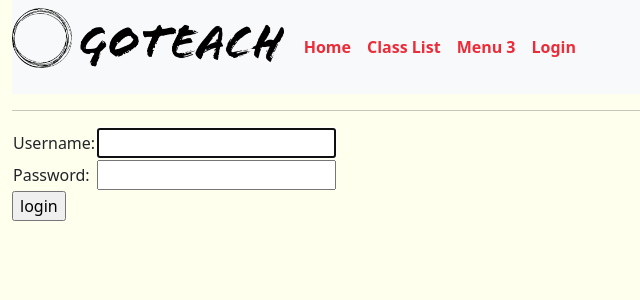
After one commit to ParadigmMango2/CS3300, a Django app: page /accounts/login/ in a window 1280 px wide. The commit adds this page. Shown: the top 300 px of the page, without its empty margins (0-640 px from the left). Run offline with Django 4.2, Linux system fonts and the light colour scheme; some libraries are stand-ins or nearby versions; some web fonts are replaced.

Commit message:
Added basic login page

```diff
--- a/goteach/goteach_app/templates/goteach_app/base_template.html
+++ b/goteach/goteach_app/templates/base_template.html
@@ -37,11 +37,12 @@
               <a class="nav-link" aria-current="page" href="{% url 'index' %}">Home</a>
               <a class="nav-link" href="{% url 'class_list' %}">Class List</a>
               <a class="nav-link" href="#">Menu 3</a>
-              {% comment %} {% if user.is_authenticated %}
-                <a class="nav-link" href="{% url 'logout' %}?next={{ request.path }}">Logout {{user}}</a>
+              {% if user.is_authenticated %}
+                {% comment %}<a class="nav-link" href="{% url 'logout' %}?next={{ request.path }}">Logout {{user}}</a> {% endcomment %}
+                <a class="nav-link" href="#">Logout {{user}}</a>
               {% else %}
-                <a class="nav-link" href="{% url 'login' %}?next={{ request.path }}">Login</a>
-              {% endif %} {% endcomment %}
+                <a class="nav-link" href="#">Login</a>
+              {% endif %}
             </div>
           </div>
         </div>
--- a/goteach/goteach_app/templates/goteach_app/class_list.html
+++ b/goteach/goteach_app/templates/goteach_app/class_list.html
@@ -1,7 +1,7 @@
 <!-- Author: Jacob Hartt -->
 
 <!-- inherit from base.html-->
-{% extends "goteach_app/base_template.html" %}
+{% extends "base_template.html" %}
 
 <!-- Replace block content in base_template.html -->
 {% block title %}
--- a/goteach/goteach_app/templates/goteach_app/create_class.html
+++ b/goteach/goteach_app/templates/goteach_app/create_class.html
@@ -1,4 +1,4 @@
-{% extends "goteach_app/base_template.html" %}
+{% extends "base_template.html" %}
 
 {% block title %}
 	<title>GoTeach - Create a Class</title>
--- a/goteach/goteach_app/templates/goteach_app/delete_class.html
+++ b/goteach/goteach_app/templates/goteach_app/delete_class.html
@@ -1,4 +1,4 @@
-{% extends "goteach_app/base_template.html" %}
+{% extends "base_template.html" %}
 
 {% block title %}
 	<title>Delete Class - {{ class.title }}</title>
--- a/goteach/goteach_app/templates/goteach_app/index.html
+++ b/goteach/goteach_app/templates/goteach_app/index.html
@@ -1,5 +1,5 @@
 <!-- inherit from base.html-->
-{% extends "goteach_app/base_template.html" %}
+{% extends "base_template.html" %}
 
 <!-- Replace block content in base_template.html -->
 {% block title %}
--- a/goteach/goteach_app/templates/goteach_app/update_class.html
+++ b/goteach/goteach_app/templates/goteach_app/update_class.html
@@ -1,4 +1,4 @@
-{% extends "goteach_app/base_template.html" %}
+{% extends "base_template.html" %}
 
 {% block title %}
 	<title>Update Class - {{ class.title }}</title>
--- a/goteach/goteach_app/templates/goteach_app/view_class.html
+++ b/goteach/goteach_app/templates/goteach_app/view_class.html
@@ -1,5 +1,5 @@
 <!-- inherit from base.html-->
-{% extends "goteach_app/base_template.html" %}
+{% extends "base_template.html" %}
 
 {% block title %}
 	<title>GoTeach Class - {{ class.title }}</title>
--- /dev/null
+++ b/goteach/goteach_app/templates/registration/login.html
@@ -0,0 +1,40 @@
+{% extends "base_template.html" %}
+
+
+{% block content %}
+
+  {% if form.errors %}
+    <p>Your username and password didn't match. Please try again.</p>
+  {% endif %}
+
+  {% if next %}
+    {% if user.is_authenticated %}
+      <p>Your account doesn't have access to this page. To proceed,
+      please login with an account that has access.</p>
+    {% else %}
+      <p>Please login to see this page.</p>
+    {% endif %}
+  {% endif %}
+
+  <form method="post" action="{% url 'login' %}">
+    {% csrf_token %}
+    <table>
+      <tr>
+        <td>{{ form.username.label_tag }}</td>
+        <td>{{ form.username }}</td>
+      </tr>
+      <tr>
+        <td>{{ form.password.label_tag }}</td>
+        <td>{{ form.password }}</td>
+      </tr>
+    </table>
+    <input type="submit" value="login">
+    <input type="hidden" name="next" value="{{ next }}">
+  </form>
+
+  {% comment %}
+  {# Assumes you set up the password_reset view in your URLconf #}
+  <p><a href="{% url 'password_reset' %}">Lost password?</a></p>
+  {% endcomment %}
+
+{% endblock %}
--- a/goteach/goteach_app/urls.py
+++ b/goteach/goteach_app/urls.py
@@ -1,12 +1,14 @@
 # Author: Jacob Hartt
 
 from django.urls import path
+from django.urls import include
 from . import views
 
 from .views import *
 
 urlpatterns = [
 	path('', views.index, name='index'),
+	path('accounts/', include('django.contrib.auth.urls')),
 
 	path('classes/', views.classList, name='class_list'),
 	path('classes/<int:class_id>/', ViewClass.as_view(), name='view_class'),
--- a/goteach/goteach_project/settings.py
+++ b/goteach/goteach_project/settings.py
@@ -39,6 +39,7 @@ INSTALLED_APPS = [
     'django.contrib.sessions',
     'django.contrib.messages',
     'django.contrib.staticfiles',
+
 	'bootstrap5',
 	'goteach_app',
 ]
@@ -58,7 +59,7 @@ ROOT_URLCONF = 'goteach_project.urls'
 TEMPLATES = [
     {
         'BACKEND': 'django.template.backends.django.DjangoTemplates',
-        'DIRS': [],
+        'DIRS': [os.path.join(BASE_DIR, 'templates')],
         'APP_DIRS': True,
         'OPTIONS': {
             'context_processors': [
```
